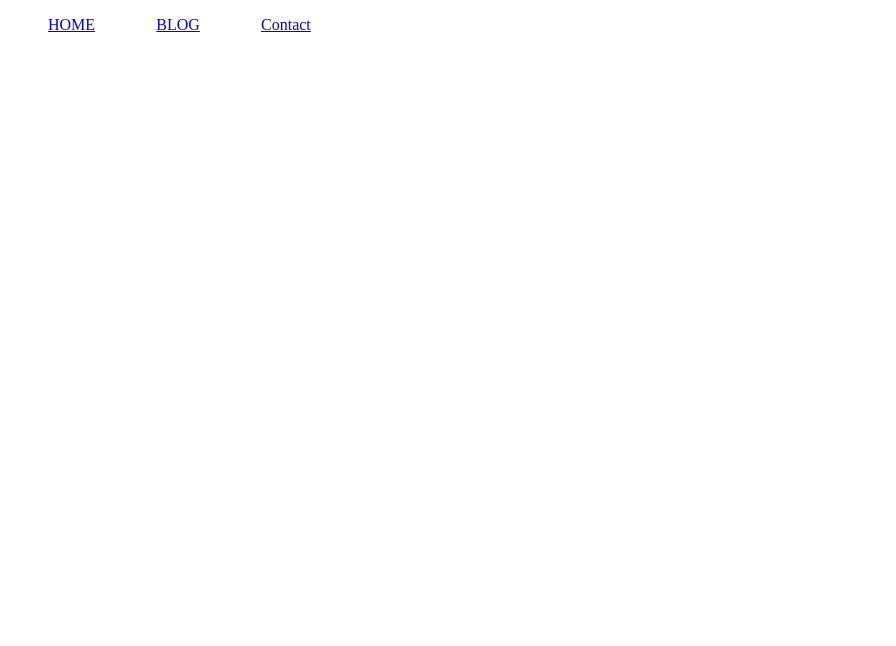
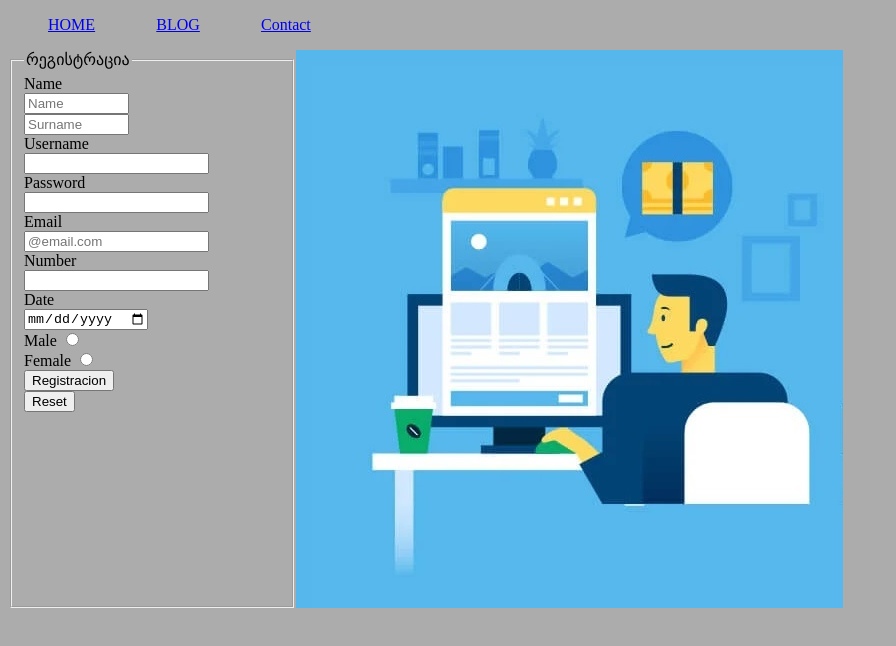
Before and after one commit to ilur94/Tast-3, a plain HTML site: page index.html in a window 1280 px wide. Shown: the whole page, without its empty margins (0-896 px from the left). Drawn offline with Linux system fonts and the light colour scheme.

Commit message:
index.html

```diff
--- a/index.html
+++ b/index.html
@@ -1,13 +1,13 @@
 <!DOCTYPE html>
 <html lang="en">
   <head>
-    <meta charset="UTF-8">
-    <meta http-equiv="X-UA-Compatible" content="IE=edge">
-    <meta name="viewport" content="width=device-width, initial-scale=1.0">
+    <meta charset="UTF-8" />
+    <meta http-equiv="X-UA-Compatible" content="IE=edge" />
+    <meta name="viewport" content="width=device-width, initial-scale=1.0" />
     <title>Document</title>
   </head>
-<body>
-    <ul style="list-style: none; display: flex; gap: 5%;">
+  <body style="background-color: rgb(172, 172, 172)">
+    <ul style="list-style: none; display: flex; gap: 5%">
       <li>
         <a href="./index.html">HOME</a>
       </li>
@@ -18,5 +18,52 @@
         <a href="./Contact.html">Contact</a>
       </li>
     </ul>
+    <div style="display: flex">
+      <fieldset>
+        <legend>რეგისტრაცია</legend>
+        <form style="width: 50%;">
+        <div>
+          <label for="">Name</label>
+          <input name="Login" placeholder="Name" required size="10" />
+          <input type="text" placeholder="Surname" required size="10" />
+        </div>
+        <div>
+          <label for="">Username</label>
+          <input type="text" maxlength="10" required />
+        </div>
+        <div>
+          <label for="">Password</label>
+          <input type="Password" maxlength="10" required />
+        </div>
+        <div>
+          <label>Email</label>
+          <input type="email" placeholder="@email.com" required />
+        </div>
+        <div>
+          <label>Number</label>
+          <input type="number" />
+        </div>
+        <div>
+          <label>Date</label>
+          <input type="date" />
+        </div>
+        <div>
+          <label for="">Male</label>
+          <input type="radio" required />
+        </div>
+        <div>
+          <label for="">Female</label>
+          <input type="radio" required />
+        </div>
+        <div>
+          <button type="submit" formmethod="get" formaction="./index.html">
+            Registracion
+          </button>
+          <button type="reset">Reset</button>
+        </div>
+    </form>
+      </fieldset>
+      <img src="./Image/index/Untitled.jpg" alt="" />
+    </div>
   </body>
 </html>
```
Also changed, not shown: Blog.html (+1 -0 lines), Image/index/Untitled.jpg (added). Lines whose indentation alone changed are shown as unchanged.
